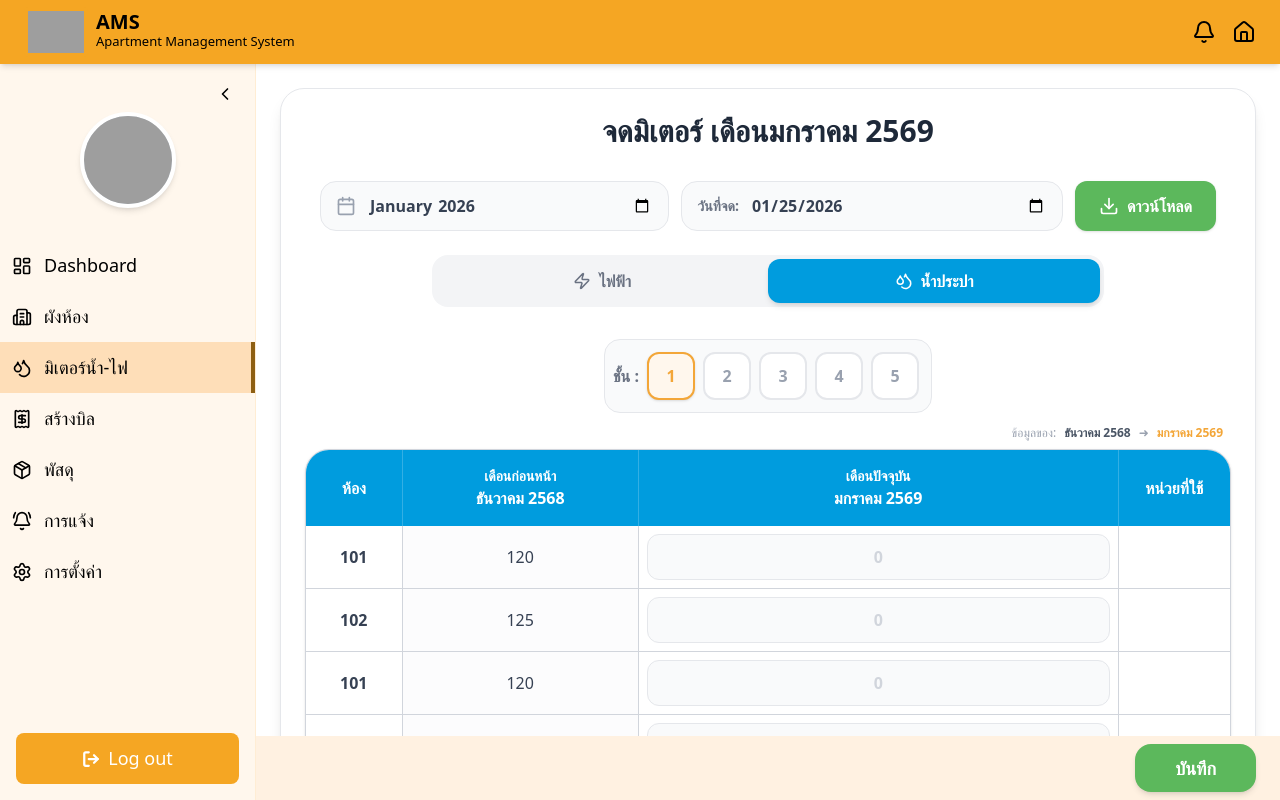
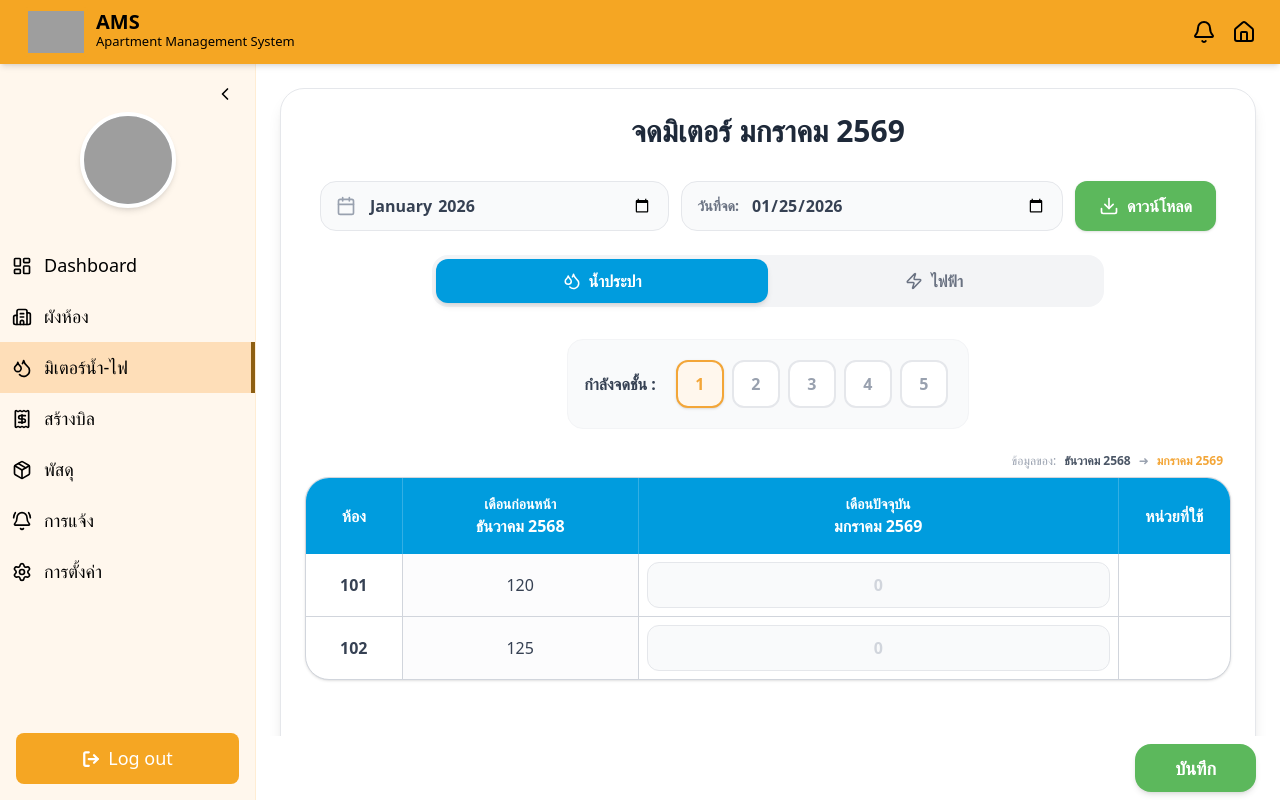
Before and after one commit to tomatoploy/Apartment-management-system, a React (Vite) app in the folder frontend/: page /meters in a window 1280 px wide. Shown: the top 800 px of the page. Built offline with nearby package versions, Linux system fonts and the light colour scheme; grey boxes are pictures that could not be loaded.

Commit message:
edit meterPage

```diff
--- a/frontend/src/pages/Meter.jsx
+++ b/frontend/src/pages/Meter.jsx
@@ -1,14 +1,8 @@
 import React, { useState } from "react";
-import {
- Zap,
- Droplets,
- LayoutList,
- Calendar as CalendarIcon,
-} from "lucide-react";
+import { Zap, Droplets, LayoutList, Calendar as CalendarIcon } from "lucide-react";
 import MeterTable from "../components/MeterTable";
 import ChangeMeterModal from "../components/ChangeMeterModal";
 import { SaveButton, DownloadButton } from "../components/ActionButtons";
-
 
 // --- Helper Functions ---
 const formatThaiMonth = (dateStr) => {
@@ -16,22 +10,11 @@ const formatThaiMonth = (dateStr) => {
   const [year, month] = dateStr.split("-").map(Number);
   const date = new Date(year, month - 1);
   const monthNames = [
-   "มกราคม",
-   "กุมภาพันธ์",
-   "มีนาคม",
-   "เมษายน",
-   "พฤษภาคม",
-   "มิถุนายน",
-   "กรกฎาคม",
-   "สิงหาคม",
-   "กันยายน",
-   "ตุลาคม",
-   "พฤศจิกายน",
-   "ธันวาคม",
+    "มกราคม", "กุมภาพันธ์", "มีนาคม", "เมษายน", "พฤษภาคม", "มิถุนายน",
+    "กรกฎาคม", "สิงหาคม", "กันยายน", "ตุลาคม", "พฤศจิกายน", "ธันวาคม"
   ];
   return `${monthNames[date.getMonth()]} ${date.getFullYear() + 543}`;
 };
-
 
 const getPrevMonthStr = (dateStr) => {
   if (!dateStr) return "";
@@ -42,215 +25,37 @@ const getPrevMonthStr = (dateStr) => {
   return `${prevYear}-${prevMonth}`;
 };
 
-
 const Meter = () => {
   // --- State ---
- const [selectedDate, setSelectedDate] = useState(
-   new Date().toISOString().slice(0, 7),
- ); // "2025-01"
- const [recordDate, setRecordDate] = useState(
-   new Date().toISOString().split("T")[0],
- );
+  const [selectedDate, setSelectedDate] = useState(new Date().toISOString().slice(0, 7));
+  const [recordDate, setRecordDate] = useState(new Date().toISOString().split("T")[0]);
   const [meterType, setMeterType] = useState("water");
   const [activeFloor, setActiveFloor] = useState("1");
-
-
- // Modal State
   const [isModalOpen, setIsModalOpen] = useState(false);
   const [selectedRoomForModal, setSelectedRoomForModal] = useState(null);
 
-
   // Mock Data
   const [rooms, setRooms] = useState([
-   {
-     id: 1,
-     floor: "1",
-     roomId: "101",
-     prevWater: 120,
-     prevElec: 450,
-     currWater: "",
-     currElec: "",
-   },
-   {
-     id: 2,
-     floor: "1",
-     roomId: "102",
-     prevWater: 125,
-     prevElec: 460,
-     currWater: "",
-     currElec: "",
-   },
-   {
-     id: 3,
-     floor: "2",
-     roomId: "201",
-     prevWater: 130,
-     prevElec: 470,
-     currWater: "",
-     currElec: "",
-   },
-   {
-     id: 4,
-     floor: "2",
-     roomId: "202",
-     prevWater: 135,
-     prevElec: 480,
-     currWater: "",
-     currElec: "",
-   },
-
-
-   //เทสจำนวน
-   {
-     id: 1,
-     floor: "1",
-     roomId: "101",
-     prevWater: 120,
-     prevElec: 450,
-     currWater: "",
-     currElec: "",
-   },
-   {
-     id: 2,
-     floor: "1",
-     roomId: "102",
-     prevWater: 125,
-     prevElec: 460,
-     currWater: "",
-     currElec: "",
-   },
-   {
-     id: 1,
-     floor: "1",
-     roomId: "101",
-     prevWater: 120,
-     prevElec: 450,
-     currWater: "",
-     currElec: "",
-   },
-   {
-     id: 2,
-     floor: "1",
-     roomId: "102",
-     prevWater: 125,
-     prevElec: 460,
-     currWater: "",
-     currElec: "",
-   },
-   {
-     id: 1,
-     floor: "1",
-     roomId: "101",
-     prevWater: 120,
-     prevElec: 450,
-     currWater: "",
-     currElec: "",
-   },
-   {
-     id: 2,
-     floor: "1",
-     roomId: "102",
-     prevWater: 125,
-     prevElec: 460,
-     currWater: "",
-     currElec: "",
-   },
-   {
-     id: 1,
-     floor: "1",
-     roomId: "101",
-     prevWater: 120,
-     prevElec: 450,
-     currWater: "",
-     currElec: "",
-   },
-   {
-     id: 2,
-     floor: "1",
-     roomId: "102",
-     prevWater: 125,
-     prevElec: 460,
-     currWater: "",
-     currElec: "",
-   },
-   {
-     id: 1,
-     floor: "1",
-     roomId: "101",
-     prevWater: 120,
-     prevElec: 450,
-     currWater: "",
-     currElec: "",
-   },
-   {
-     id: 2,
-     floor: "1",
-     roomId: "102",
-     prevWater: 125,
-     prevElec: 460,
-     currWater: "",
-     currElec: "",
-   },
-   {
-     id: 1,
-     floor: "1",
-     roomId: "101",
-     prevWater: 120,
-     prevElec: 450,
-     currWater: "",
-     currElec: "",
-   },
-   {
-     id: 2,
-     floor: "1",
-     roomId: "102",
-     prevWater: 125,
-     prevElec: 460,
-     currWater: "",
-     currElec: "",
-   },
-   {
-     id: 1,
-     floor: "1",
-     roomId: "101",
-     prevWater: 120,
-     prevElec: 450,
-     currWater: "",
-     currElec: "",
-   },
-   {
-     id: 2,
-     floor: "1",
-     roomId: "102",
-     prevWater: 125,
-     prevElec: 460,
-     currWater: "",
-     currElec: "",
-   },
+    { id: 1, floor: "1", roomId: "101", prevWater: 120, prevElec: 450, currWater: "", currElec: "" },
+    { id: 2, floor: "1", roomId: "102", prevWater: 125, prevElec: 460, currWater: "", currElec: "" },
+    { id: 3, floor: "2", roomId: "201", prevWater: 130, prevElec: 470, currWater: "", currElec: "" },
+    { id: 4, floor: "2", roomId: "202", prevWater: 135, prevElec: 480, currWater: "", currElec: "" },
   ]);
-
 
   // --- Logic ---
   const floors = ["1", "2", "3", "4", "5"];
- const filteredRooms = rooms.filter((r) => r.floor === activeFloor);
-
-
+  const filteredRooms = rooms.filter(r => r.floor === activeFloor);
   const currentMonthLabel = formatThaiMonth(selectedDate);
   const prevMonthLabel = formatThaiMonth(getPrevMonthStr(selectedDate));
 
-
   const handleInputChange = (id, field, value) => {
-   setRooms((prev) =>
-     prev.map((r) => (r.id === id ? { ...r, [field]: value } : r)),
-   );
+    setRooms(prev => prev.map(r => r.id === id ? { ...r, [field]: value } : r));
   };
-
 
   const handleOpenModal = (room) => {
     setSelectedRoomForModal(room);
     setIsModalOpen(true);
   };
-
 
    const handleSaveChangeMeter = (roomId, type, data) => {
    console.log(`เปลี่ยนมิเตอร์ห้อง ${roomId} (${type}):`, data);
@@ -277,28 +82,29 @@ const Meter = () => {
    alert("บันทึกการเปลี่ยนมิเตอร์เรียบร้อย");
  };
 
-
   const handleMainSave = () => {
-   console.log("Saving...", rooms);
-   // alert("บันทึกข้อมูลเรียบร้อย");
+    console.log("Saving...", { recordDate, rooms });
+    alert("บันทึกข้อมูลเรียบร้อย");
   };
-
 
   return (
     <div className="bg-white min-h-screen">
-     {/* Container หลัก */}
-     <div className="max-w-7xl mx-auto bg-white rounded-3xl p-6 shadow-lg border border-gray-200 min-h-[85vh] relative pb-18">
-       {/* 1. Header แสดงชื่อเดือน ปี */}
+
+      <div className="max-w-7xl mx-auto bg-white rounded-3xl p-6 shadow-lg border border-gray-200 min-h-[85vh] relative pb-32">
+
         <h1 className="text-3xl font-bold text-center mb-8 text-gray-800">
-         จดมิเตอร์ เดือน{currentMonthLabel}
+          จดมิเตอร์ {currentMonthLabel}
         </h1>
 
+        {/* --- Toolbar (ปรับใหม่) --- */}
+        <div className="flex flex-col items-center gap-6 mb-8">
 
-       {/* --- Toolbar --- */}
-       <div className="flex flex-col items-center gap-6 mb-8">
+          {/* Row 1: Month | Record Date | Download */}
+          {/* ใช้ flex-row เพื่อให้อยู่บรรทัดเดียวกัน และ items-stretch เพื่อให้สูงเท่ากัน */}
           <div className="flex flex-col md:flex-row w-full max-w-4xl gap-3 items-stretch">
+
             {/* 1. Month Picker */}
-           <div className="flex-1 relative min-w-30">
+            <div className="flex-1 relative min-w-50">
               <div className="absolute left-4 top-1/2 -translate-y-1/2 text-gray-400">
                 <CalendarIcon size={20} />
               </div>
@@ -310,12 +116,9 @@ const Meter = () => {
               />
             </div>
 
-
             {/* 2. Record Date (ย้ายมาตรงนี้) */}
-           <div className="flex-1 flex items-center gap-3 bg-gray-50 border border-gray-200 rounded-2xl px-4 py-3 min-w-30 h-full relative focus-within:border-[#f3a638]">
-             <span className="text-gray-500 text-sm font-bold whitespace-nowrap">
-               วันที่จด:
-             </span>
+            <div className="flex-1 flex items-center gap-3 bg-gray-50 border border-gray-200 rounded-2xl px-4 py-3 min-w-50 h-full relative focus-within:border-[#f3a638]">
+              <span className="text-gray-500 text-sm font-bold whitespace-nowrap">วันที่จด:</span>
               <input
                 type="date"
                 value={recordDate}
@@ -324,31 +127,24 @@ const Meter = () => {
               />
             </div>
 
-
             {/* 3. Download Button */}
             <div className="flex-none">
-             <DownloadButton
-               className="h-full px-6"
-               onClick={() => console.log("Download")}
-             />
+                <DownloadButton className="h-full px-6" onClick={() => console.log("Download")} />
             </div>
           </div>
 
-
-         {/* Row 2: Meter Type Tabs (ตัดจดรวมออก) */}
+          {/* Row 2: Meter Type Tabs */}
           <div className="flex bg-gray-100 p-1 rounded-2xl w-full max-w-2xl">
             {[
+              { id: "water", label: "น้ำประปา", icon: Droplets },
               { id: "electricity", label: "ไฟฟ้า", icon: Zap },
-             { id: "water", label: "น้ำประปา", icon: Droplets },
             ].map((type) => (
               <button
                 key={type.id}
                 onClick={() => setMeterType(type.id)}
                 className={`flex-1 flex items-center justify-center gap-2 px-6 py-2.5 rounded-xl font-bold transition-all ${
                   meterType === type.id
-                   ? type.id === "electricity"
-                     ? "bg-[#f17721] text-white shadow-md"
-                     : "bg-[#009CDE] text-white shadow-md"
+                    ? type.id === 'water' ? "bg-[#009CDE] text-white shadow-md" : "bg-[#f3a638] text-white shadow-md"
                     : "text-gray-500 hover:text-gray-700"
                 }`}
               >
@@ -359,15 +155,12 @@ const Meter = () => {
           </div>
         </div>
 
-
-       {/* 2. ปรับ Floor Selection  */}
-       <div className="flex justify-center mb-3">
-         <div className="flex flex-col sm:flex-row items-center gap-1 bg-gray-50 p-2 rounded-2xl border border-gray-200">
-           <span className="font-bold text-gray-500 whitespace-nowrap">
-             ชั้น :
-           </span>
+        {/* --- Floor Selection --- */}
+        <div className="flex justify-center mb-6">
+          <div className="flex flex-col sm:flex-row items-center gap-4 bg-gray-50 p-4 rounded-2xl border border-gray-100">
+            <span className="font-bold text-gray-700 whitespace-nowrap">กำลังจดชั้น :</span>
             <div className="flex gap-2 overflow-x-auto no-scrollbar max-w-[80vw] sm:max-w-none p-1">
-             {floors.map((floor) => (
+              {floors.map(floor => (
                 <button
                   key={floor}
                   onClick={() => setActiveFloor(floor)}
@@ -386,14 +179,11 @@ const Meter = () => {
 
         {/* --- Content Area --- */}
         <div className="max-w-5xl mx-auto">
-         {/* Header บอกสถานะ (Optional: เก็บไว้ช่วยเตือนความจำ) */}
           <div className="mb-2 flex items-center justify-end gap-2 text-xs text-gray-400 font-medium px-2">
             <span>ข้อมูลของ:</span>
             <span className="text-gray-600 font-bold">{prevMonthLabel}</span>
             <span>➜</span>
-           <span className="text-[#f3a638] font-bold">
-             {currentMonthLabel}
-           </span>
+            <span className="text-[#f3a638] font-bold">{currentMonthLabel}</span>
           </div>
 
           <MeterTable
@@ -405,18 +195,20 @@ const Meter = () => {
             currentMonthLabel={currentMonthLabel}
           />
         </div>
+
       </div>
 
-     {/* --- Sticky Footer (เหลือแค่ปุ่มบันทึก ชิดขวา) --- */}
-     <div className="fixed bottom-0 left-0 right-0 bg-[#fff1e1] py-2 z-30 overflow-visible">
+      {/* --- Sticky Footer (เหลือแค่ปุ่มบันทึก) --- */}
+      <div className="fixed bottom-0 left-0 right-0 bg-white py-2 z-30 overflow-visible">
        <div className="max-w-7xl mx-auto px-6 flex justify-end">
+
        <SaveButton
            onClick={handleMainSave}
            className="w-35 py-2.5! px-10! text-base! sm:w-auto"
          />
+
         </div>
       </div>
-
 
       {/* Modal */}
       {isModalOpen && (
@@ -432,5 +224,4 @@ const Meter = () => {
   );
 };
 
-
 export default Meter;
```
Lines whose indentation alone changed are shown as unchanged.
